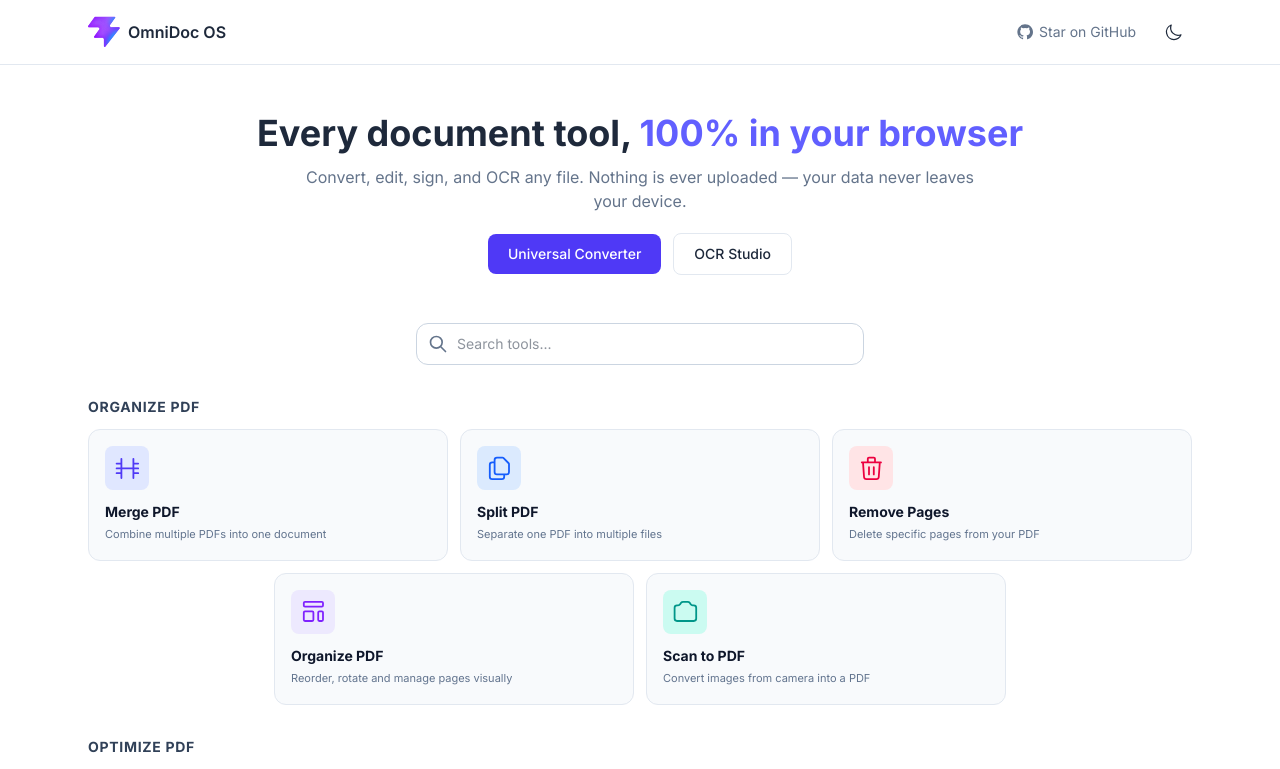
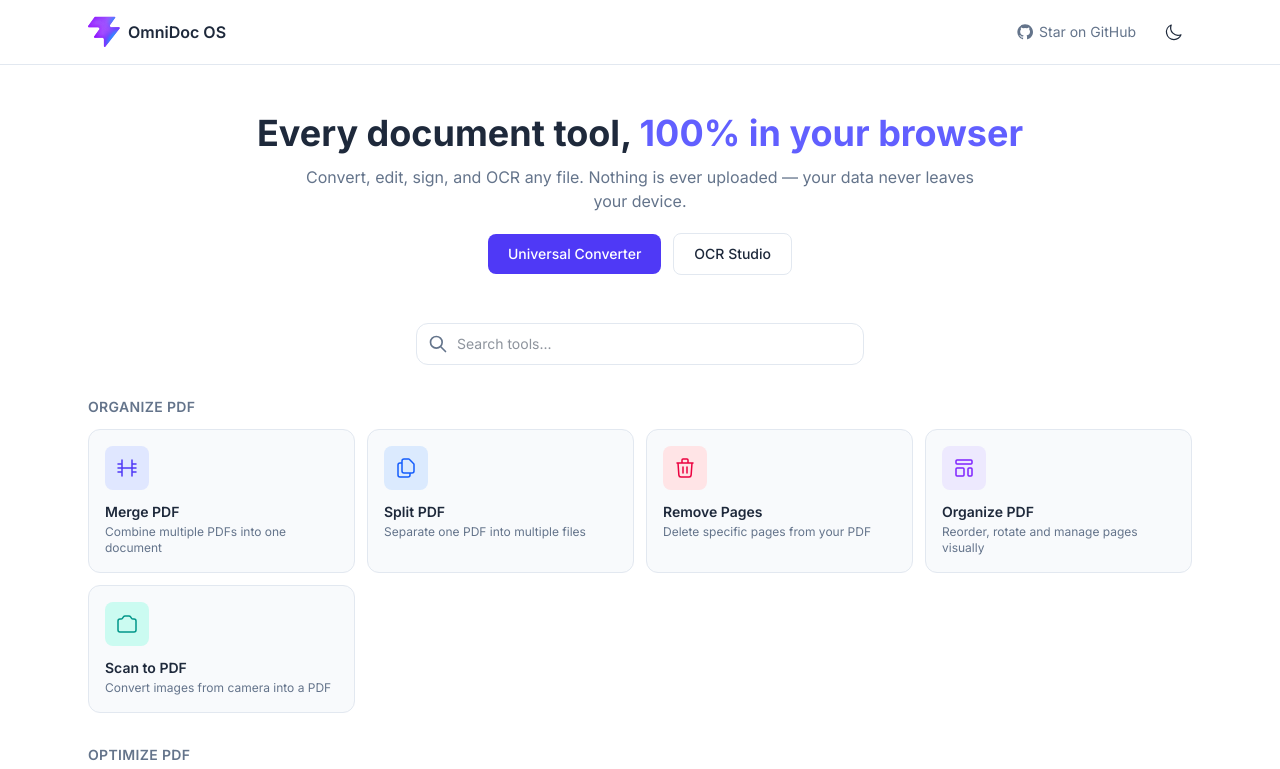
Before and after one commit to naemuenggar/file-converter, a Vue app: page / in a window 1280 px wide. Shown: the top 769 px of the page. Built offline with nearby package versions, Linux system fonts and the light colour scheme.

Commit message:
Revert homepage to original 4-column left-aligned grid design

```diff
--- a/src/components/Navigation/ToolDashboard.vue
+++ b/src/components/Navigation/ToolDashboard.vue
@@ -91,30 +91,30 @@ function go(tool: ToolDefinition) {
         v-model="search"
         type="text"
         placeholder="Search tools..."
-        class="search-input w-full pl-10 pr-4 py-2.5 rounded-xl bg-[var(--color-surface)] text-sm outline-none"
+        class="w-full pl-10 pr-4 py-2.5 rounded-xl border border-[var(--color-border)] bg-[var(--color-surface)] text-sm outline-none focus:ring-2 focus:ring-indigo-500"
       />
     </div>
 
     <!-- Categories -->
     <div v-for="group in grouped" :key="group.category" class="space-y-3">
-      <h2 class="text-sm font-bold uppercase tracking-wider text-slate-700 dark:text-slate-200">
+      <h2 class="text-sm font-semibold uppercase tracking-wide text-[var(--color-text-muted)]">
         {{ group.label }}
       </h2>
-      <div class="flex flex-wrap justify-center gap-3">
+      <div class="grid grid-cols-2 sm:grid-cols-3 lg:grid-cols-4 gap-3">
         <button
           v-for="tool in group.tools"
           :key="tool.id"
-          class="group flex flex-col items-start gap-3 p-4 rounded-xl border border-[var(--color-border)] bg-[var(--color-surface-alt)] hover:border-indigo-300 hover:shadow-md transition-all text-left w-full sm:w-[calc(50%-0.375rem)] lg:w-[calc(33.333%-0.5rem)]"
+          class="group flex flex-col items-start gap-3 p-4 rounded-xl border border-[var(--color-border)] bg-[var(--color-surface-alt)] hover:border-indigo-300 hover:shadow-md transition-all text-left"
           @click="go(tool)"
         >
-          <div class="w-11 h-11 rounded-lg flex items-center justify-center shrink-0" :class="COLOR_CLASSES[tool.color]">
-            <svg class="w-[1.8rem] h-[1.8rem]" fill="none" stroke="currentColor" viewBox="0 0 24 24">
+          <div class="w-11 h-11 rounded-lg flex items-center justify-center" :class="COLOR_CLASSES[tool.color]">
+            <svg class="w-6 h-6" fill="none" stroke="currentColor" viewBox="0 0 24 24">
               <path stroke-linecap="round" stroke-linejoin="round" stroke-width="1.5" :d="tool.icon" />
             </svg>
           </div>
           <div>
-            <h3 class="text-sm font-bold text-slate-900 dark:text-white group-hover:text-indigo-500 transition-colors">{{ tool.name }}</h3>
-            <p class="text-[11px] leading-relaxed text-slate-500 dark:text-slate-400 mt-1 line-clamp-2">{{ tool.description }}</p>
+            <h3 class="text-sm font-semibold group-hover:text-indigo-500 transition-colors">{{ tool.name }}</h3>
+            <p class="text-xs text-[var(--color-text-muted)] mt-0.5 line-clamp-2">{{ tool.description }}</p>
           </div>
         </button>
       </div>
@@ -131,20 +131,3 @@ function go(tool: ToolDefinition) {
     </div>
   </div>
 </template>
-
-<style scoped>
-/* Search bar: clear default border, smooth transitions, purple focus glow */
-.search-input {
-  border: 1px solid #cbd5e1; /* slate-300 for light mode */
-  transition: all 0.2s ease;
-}
-
-:global(.dark) .search-input {
-  border-color: #475569; /* slate-600 for dark mode */
-}
-
-.search-input:focus {
-  border-color: #8b5cf6; /* brand purple */
-  box-shadow: 0 0 0 4px rgba(139, 92, 246, 0.2);
-}
-</style>
```
